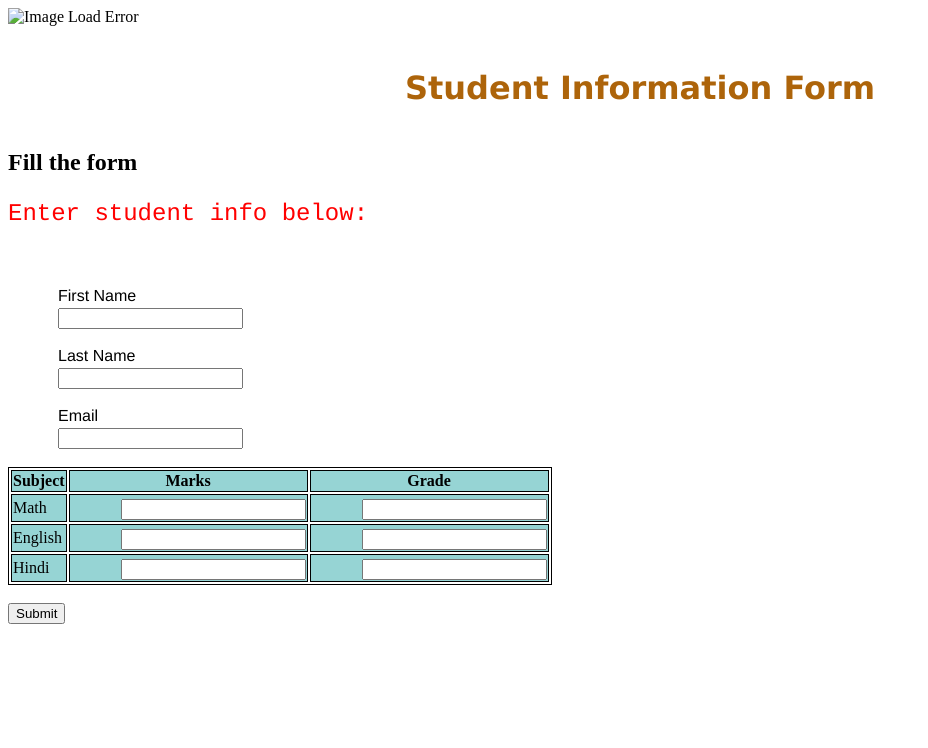
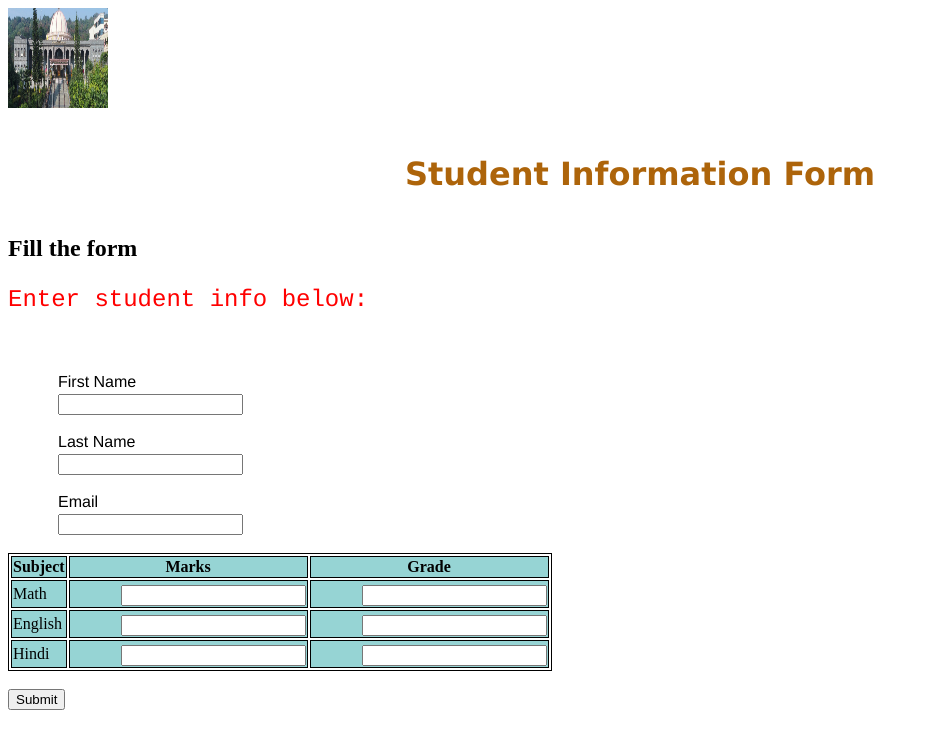
Before and after one commit to astham0406/HTML, a plain HTML site: page index.html in a window 1280 px wide. Shown: the whole page, without its empty margins (0-928 px from the left). Drawn offline with Linux system fonts and the light colour scheme.

Commit message:
fixed your img problem

```diff
--- a/index.html
+++ b/index.html
@@ -40,7 +40,7 @@ th, td {
 
 
 	<body>
-     <img src="logo.png" alt="Image Load Error" width="100" height="100">
+     <img src="mit.jpg" alt="Image Load Error" width="100" height="100">
 	<h4> Student Information Form </h4>
 	<h2> Fill the form </h2>
 	<p> Enter student info below: </p>
```
Also changed, not shown: mit.jpg (added).
